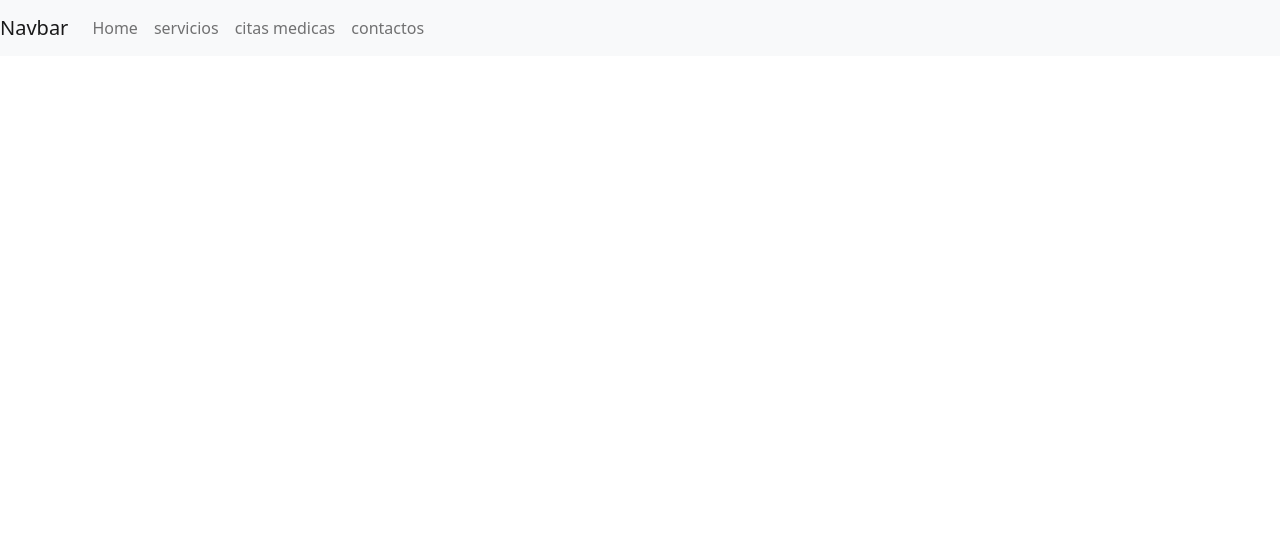
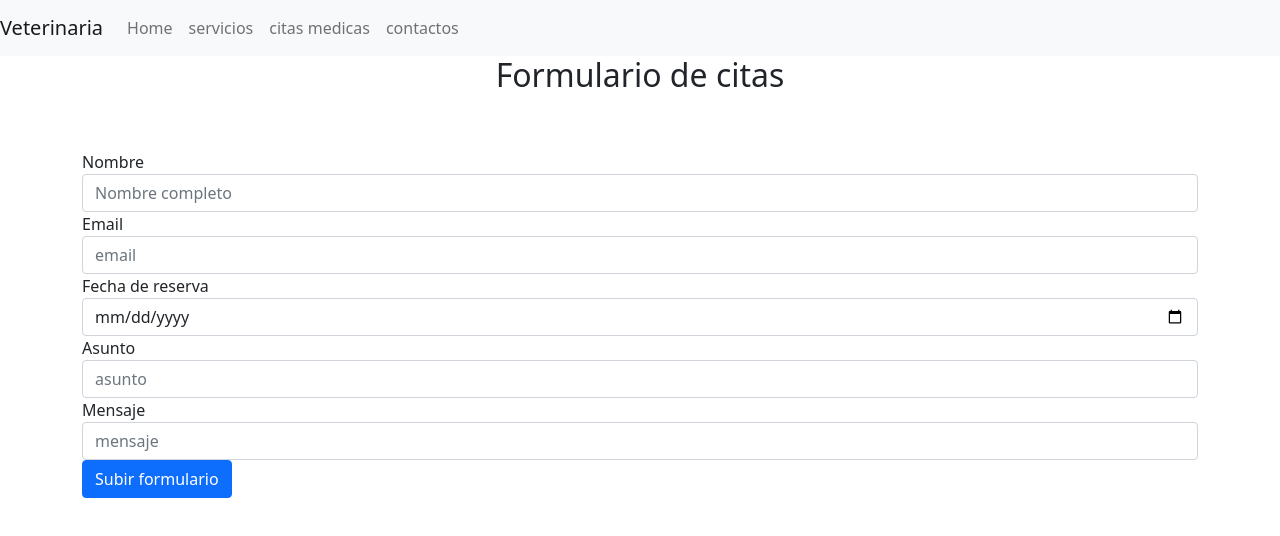
Before and after one commit to RadoV18/proyecto_web, a website: page public/views/citas-medicas.html in a window 1280 px wide. Drawn offline with nearby package versions, Linux system fonts and the light colour scheme.

Commit message:
Add citas-medicas

```diff
--- a/public/views/citas-medicas.html
+++ b/public/views/citas-medicas.html
@@ -7,13 +7,14 @@
     <meta name="viewport" content="width=device-width, initial-scale=1.0">
     <link rel="stylesheet" href="https://cdn.jsdelivr.net/npm/bootstrap@5.1.3/dist/css/bootstrap.min.css"
         integrity="sha384-1BmE4kWBq78iYhFldvKuhfTAU6auU8tT94WrHftjDbrCEXSU1oBoqyl2QvZ6jIW3" crossorigin="anonymous">
+    <link rel="stylesheet" href="../styles/styles.css">
     <title>Citas Medicas | Veterinaria</title>
 </head>
 
 <body>
 
     <nav class="navbar navbar-expand-lg navbar-light bg-light">
-        <a class="navbar-brand" href="index.html">Navbar</a>
+        <a class="navbar-brand" href="index.html">Veterinaria</a>
         <button class="navbar-toggler" type="button" data-toggle="collapse" data-target="#navbarSupportedContent"
             aria-controls="navbarSupportedContent" aria-expanded="false" aria-label="Toggle navigation">
             <span class="navbar-toggler-icon"></span>
@@ -38,6 +39,45 @@
     </nav>
 
 
+    <div class="container">
+        <div class="row">
+            <div class="col-12 text-center">
+                <h2 class="fomulario-titulo">Formulario de citas</h2>
+            </div>
+        </div>
+        <div class="row">
+            <div class="col-12">
+                <br><br>
+
+                <div class="form-container">
+                    <form method="POST">
+                        <div class="form-group">
+                            <label for="mail">Nombre</label>
+                            <input type="text" class="form-control" id="nombre" placeholder="Nombre completo" required>
+                        </div>
+                        <div class="form-group">
+                            <label for="mail">Email</label>
+                            <input type="email" class="form-control" id="mail" placeholder="email" required>
+                        </div>
+                        <div class="form-group">
+                            <label for="mail">Fecha de reserva</label>
+                            <input type="date" class="form-control" id="fecha" placeholder="DD/MM/AAAA" required>
+                        </div>
+                        <div class="form-group">
+                            <label for="mail">Asunto</label>
+                            <input type="text" class="form-control" id="asunto" placeholder="asunto" required>
+                        </div>
+                        <div class="form-group">
+                            <label for="mail">Mensaje</label>
+                            <input type="text" class="form-control" id="mensaje" placeholder="mensaje" required>
+                        </div>
+                        <button type="submit" class="btn btn-primary">Subir formulario</button>
+                    </form>
+                </div>
+            </div>
+        </div>
+    </div>
+
 
     <script src="https://cdn.jsdelivr.net/npm/bootstrap@5.1.3/dist/js/bootstrap.min.js"
         integrity="sha384-QJHtvGhmr9XOIpI6YVutG+2QOK9T+ZnN4kzFN1RtK3zEFEIsxhlmWl5/YESvpZ13"
```
